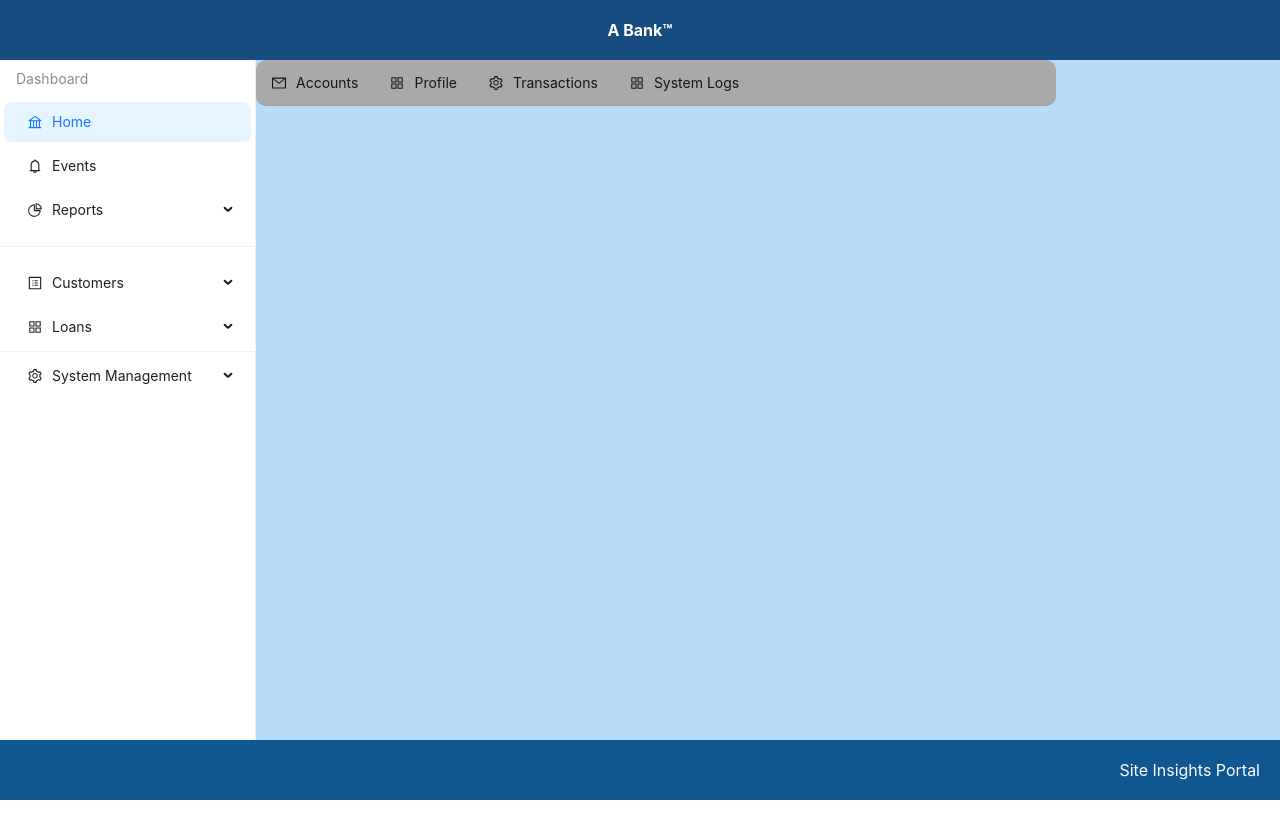
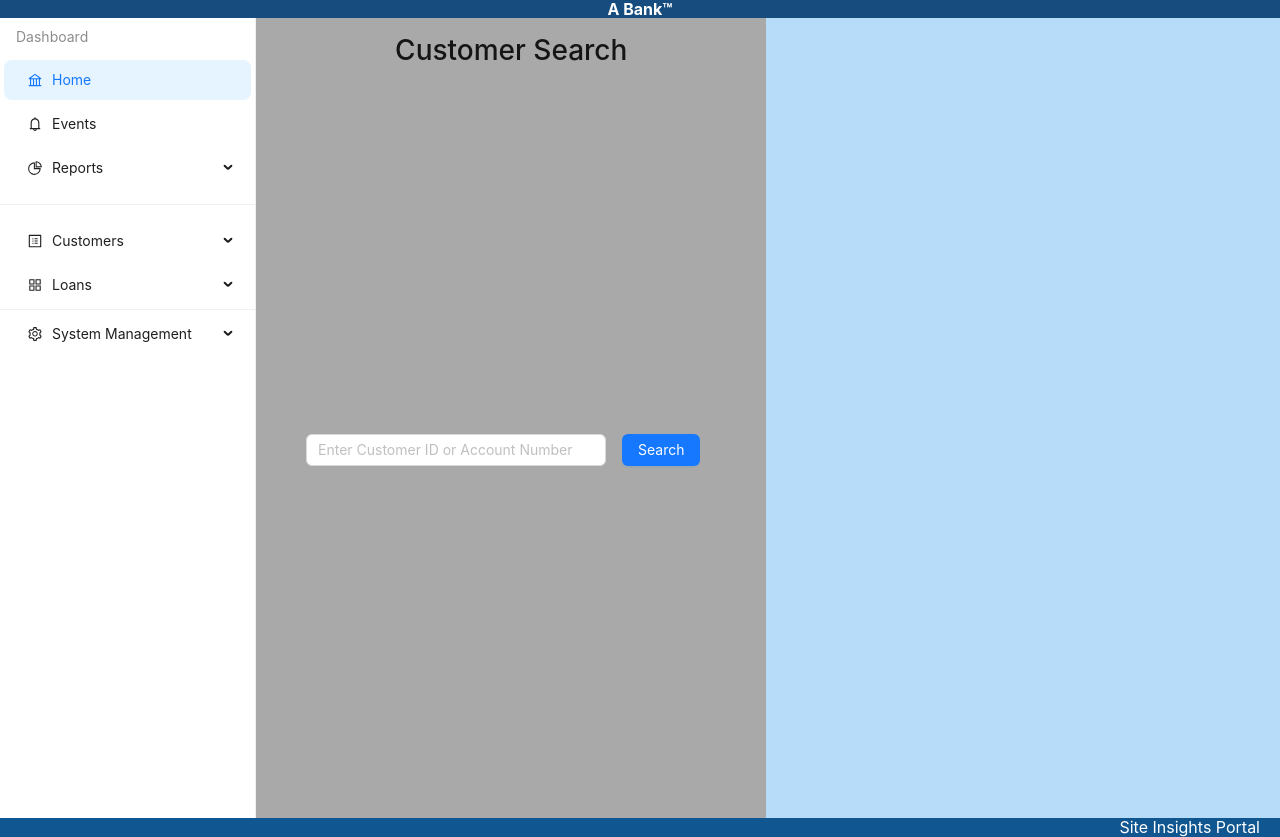
Before and after one commit to pasindu-22/database-project-frontend, a React (Create React App) app: page /customers/search in a window 1280 px wide. Before the commit the page ends 800 px from the top, so only its background shows below. Built offline with nearby package versions, Linux system fonts and the light colour scheme.

Commit message:
Customer search functionality added

```diff
--- a/src/App.js
+++ b/src/App.js
@@ -1,5 +1,5 @@
 import React from 'react';
-import {Routes,Route} from 'react-router-dom';
+import { Routes, Route } from 'react-router-dom';
 import "antd/dist/reset.css";
 import './App.css';
 import SideMenu from './components/Layout/SideMenu';
@@ -11,50 +11,40 @@ import AppRoutes from './routes/AppRoutes';
 import CustomerRoutes from './routes/CustomerRoutes';
 import CustomerNavigation from './components/Layout/CustomerNavigation';
 import CustomerForm from './components/Forms/CustomerForm';
-import ProfilePage from './pages/ProfilePage';
-import ProfileRoutes from './routes/ProfileRoutes';
-import AccountRoutes from './routes/AccountRoutes';
+import SearchCustomer from './components/Forms/SearchCustomer';
+import { CustomerProvider } from './contexts/CustomerContext';
 
 function App() {
   return (
-    <div style={{display:"flex",flexDirection:"column",flex:1, height:"100vh", background:"#b7dcfa"}}>
-      <Header/>
-        <div style={{display:"flex",flexDirection:"row",flex:1, backgroundColor:"#b7dcfa"}}>
-          <SideMenu/>
-          <Content/>
+    <CustomerProvider>
+      <div style={{ display: "flex", flexDirection: "column", flex: 1, height: "100vh", background: "#b7dcfa" }}>
+        <Header />
+        <div style={{ display: "flex", flexDirection: "row", flex: 1, backgroundColor: "#b7dcfa" }}>
+          <SideMenu />
+          <Content />
         </div>
-      <Footer/>
+        <Footer />
       </div>
+    </CustomerProvider>
   );
 }
 
-
 // define routes
 function Content() {
-  return  (
+  return (
     <div>
       <Routes>
         <Route path="/auth/*" element={<AuthRoutes />} />
         <Route path="/management/*" element={<ManagementRoutes />} />
         <Route path="/customers/individual/new" element={<CustomerForm />} />
-        <Route path="/customers/Business/new" element={<CustomerForm />} />
+        <Route path="/customers/business/new" element={<CustomerForm />} />
+        <Route path="/customers/search" element={<SearchCustomer />} />
         <Route path="/customers/*" element={<WithCustomerNavigation><CustomerRoutes /></WithCustomerNavigation>} />
-        {/* <Route
-          path="/customers/*"
-          element={
-            <WithTopMenu>
-              <CustomerRoutes />
-              <ProfileRoutes/>
-              <AccountRoutes/>
-            </WithTopMenu>
-          }
-        /> */}
         <Route path="/app/*" element={<AppRoutes />} />
       </Routes>
     </div>
   );
 }
-
 
 // WithCustomerNavigation function
 function WithCustomerNavigation({ children }) {
--- /dev/null
+++ b/src/components/Forms/SearchCustomer.js
@@ -0,0 +1,67 @@
+import React, { useState, useContext } from 'react';
+import { Input, Button, Form, message, Layout } from 'antd';
+import axios from 'axios';
+import { useNavigate } from 'react-router-dom';
+import { CustomerContext } from '../../contexts/CustomerContext';
+
+const { Header, Content } = Layout;
+
+const SearchCustomer = () => {
+  const [searchTerm, setSearchTerm] = useState('');
+  const [loading, setLoading] = useState(false);
+  const navigate = useNavigate();
+  const { setCustomerId } = useContext(CustomerContext);
+
+  const handleSearch = async () => {
+    if (!searchTerm) {
+      message.error('Please enter a customer ID or account number');
+      return;
+    }
+
+    setLoading(true);
+
+    try {
+        const response = await axios.get(`http://localhost:5000/api/customers/${searchTerm}`);
+
+      if (response.status === 200) {
+        message.success('Customer found!');
+        setCustomerId(response.data.Customer_ID); // Store customer ID in context
+        navigate(`/customers/${response.data.Customer_ID}`); // Redirect to customer menu
+      } else {
+        message.error('Customer not found.');
+      }
+    } catch (error) {
+      console.error('There was an error searching for the customer!', error);
+      message.error('An error occurred while searching. Please try again.');
+    }
+
+    setLoading(false);
+  };
+
+  return (
+    <Layout style={{ minHeight: '100vh' }}>
+      <Header style={{ background: '#A9A9A9', padding: 0, textAlign: 'center' }}>
+        <h1>Customer Search</h1>
+      </Header>
+      <Content style={{ background: '#A9A9A9', padding: '50px', display: 'flex', justifyContent: 'center', alignItems: 'center' }}>
+        <Form layout="inline" onFinish={handleSearch}>
+          <Form.Item>
+            <Input
+              placeholder="Enter Customer ID or Account Number"
+              value={searchTerm}
+              onChange={e => setSearchTerm(e.target.value)}
+              style={{ width: 300 }}
+            />
+          </Form.Item>
+          <Form.Item>
+            <Button type="primary" htmlType="submit" loading={loading}>
+              Search
+            </Button>
+          </Form.Item>
+        </Form>
+      </Content>
+    </Layout>
+  );
+};
+
+export default SearchCustomer;
--- a/src/components/Layout/CustomerNavigation.js
+++ b/src/components/Layout/CustomerNavigation.js
@@ -1,23 +1,24 @@
-import React, { useState } from 'react';
+import React, { useState, useContext } from 'react';
 import { useNavigate } from 'react-router-dom';
 import { AppstoreOutlined, MailOutlined, SettingOutlined } from '@ant-design/icons';
 import { Menu } from 'antd';
+import { CustomerContext } from '../../contexts/CustomerContext';
 
 const items = [
   {
     label: 'Accounts',
-    key: '/customers/accounts/details',
+    key: 'accounts',
     icon: <MailOutlined />,
   },
   {
     label: 'Profile',
-    key: '/customers/profile/details',
+    key: 'profile',
     icon: <AppstoreOutlined />,
     disabled: false,
   },
   {
     label: 'Transactions',
-    key: '/transactions/',
+    key: 'transactions',
     icon: <SettingOutlined />,
     children: [
       {
@@ -26,11 +27,11 @@ const items = [
         children: [
           {
             label: 'Option 1',
-            key: '/transactions/option1',
+            key: 'option1',
           },
           {
             label: 'Option 2',
-            key: '/transactions/option2',
+            key: 'option2',
           },
         ],
       },
@@ -40,11 +41,11 @@ const items = [
         children: [
           {
             label: 'Option 3',
-            key: '/transactions/option3',
+            key: 'option3',
           },
           {
             label: 'Option 4',
-            key: '/transactions/option4',
+            key: 'option4',
           },
         ],
       },
@@ -52,27 +53,28 @@ const items = [
   },
   {
     label: 'System Logs',
-    key: '/customers/logs/',
+    key: 'logs',
     icon: <AppstoreOutlined />,
     disabled: false,
   },
 ];
 
 const CustomerNavigation = () => {
-  const [current, setCurrent] = useState('/accounts');
+  const [current, setCurrent] = useState('accounts');
   const navigate = useNavigate();
+  const { customerId } = useContext(CustomerContext);
 
   const onClick = (e) => {
     console.log('click ', e);
     setCurrent(e.key);
-    navigate(e.key); // Navigate to the route specified in the key
+    navigate(`/customers/${customerId}/${e.key}`); // Navigate to the route specified in the key with customer ID
   };
 
   return <Menu onClick={onClick} selectedKeys={[current]} mode="horizontal" items={items} style={{
     width: '100vh',
     backgroundColor: 'darkgray',
     borderRadius: '10px',
-  }}/>;
+  }} />;
 };
 
 export default CustomerNavigation;
--- a/src/components/Layout/SideMenu.js
+++ b/src/components/Layout/SideMenu.js
@@ -1,8 +1,7 @@
 import React from 'react';
-import { BankOutlined,PieChartOutlined, ProfileOutlined, BellOutlined,AppstoreOutlined,GroupOutlined, UserAddOutlined, SettingOutlined ,AlertOutlined ,TeamOutlined, ToolOutlined} from '@ant-design/icons';
+import { BankOutlined, PieChartOutlined, ProfileOutlined, BellOutlined, AppstoreOutlined, GroupOutlined, UserAddOutlined, SettingOutlined, AlertOutlined, TeamOutlined, ToolOutlined } from '@ant-design/icons';
 import { Menu } from 'antd';
 import { useNavigate } from 'react-router-dom';
-import { Color } from 'antd/es/color-picker';
 
 const items = [
   {
@@ -47,7 +46,7 @@ const items = [
   {
     key: '/customers/',
     label: 'Customers',
-    icon: <ProfileOutlined  />,
+    icon: <ProfileOutlined />,
     children: [
       {
         key: '/customers/individual/',
@@ -82,7 +81,6 @@ const items = [
       },
     ],
   },
-
   {
     key: '/app/loans',
     label: 'Loans',
@@ -138,7 +136,7 @@ const items = [
       {
         key: '/app/system-management/employee',
         label: 'Employee Management',
-        icon : <ToolOutlined />,
+        icon: <ToolOutlined />,
       },
       {
         key: '/app/system-management/teams',
@@ -159,7 +157,11 @@ const SideMenu = () => {
 
   const onClick = (e) => {
     console.log('click ', e);
-    navigate(e.key);  // Use navigate to change the route
+    if (e.key === '/customers/individual/existing' || e.key === '/customers/business/existing') {
+      navigate('/customers/search'); // Navigate to the search page
+    } else {
+      navigate(e.key); // Use navigate to change the route
+    }
   };
 
   return (
--- /dev/null
+++ b/src/contexts/CustomerContext.js
@@ -0,0 +1,13 @@
+import React, { createContext, useState } from 'react';
+
+export const CustomerContext = createContext();
+
+export const CustomerProvider = ({ children }) => {
+  const [customerId, setCustomerId] = useState(null);
+
+  return (
+    <CustomerContext.Provider value={{ customerId, setCustomerId }}>
+      {children}
+    </CustomerContext.Provider>
+  );
+};
--- a/src/routes/AccountRoutes.js
+++ b/src/routes/AccountRoutes.js
@@ -1,6 +1,5 @@
 import React from 'react';
 import { Routes,Route } from 'react-router-dom';
-import ProfilePage from '../pages/ProfilePage';
 
 function AccountRoutes() {
   return (
--- a/src/routes/CustomerRoutes.js
+++ b/src/routes/CustomerRoutes.js
@@ -1,6 +1,5 @@
 import React from 'react';
-import { Routes,Route } from 'react-router-dom';
-import CustomerNavigation from '../components/Layout/CustomerNavigation';
+import { Routes, Route } from 'react-router-dom';
 import ProfileRoutes from './ProfileRoutes';
 import AccountRoutes from './AccountRoutes';
 
@@ -8,14 +7,11 @@ function CustomerRoutes() {
   return (
     <>
       <Routes>
-        <Route path="/existing/individual" element={<CustomerNavigation />} />
-        <Route path="/existing/business" element={<CustomerNavigation />} />
-        <Route path="/profile/*" element={<ProfileRoutes />} />
-        <Route path="/accounts/*" element={<AccountRoutes />} />
-        <Route path="/logs/*" element={<AccountRoutes />} />
-
+        <Route path=":customerId/accounts/*" element={<AccountRoutes />} />
+        <Route path=":customerId/profile/*" element={<ProfileRoutes />} />
+        <Route path=":customerId/logs/*" element={<AccountRoutes />} />
       </Routes>
-  </>
+    </>
   );
 }
 
```
Lines whose indentation alone changed are shown as unchanged.
